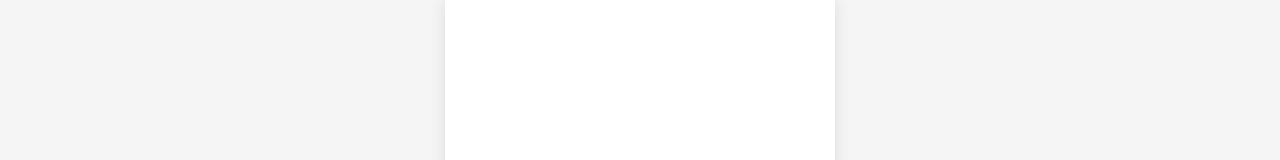
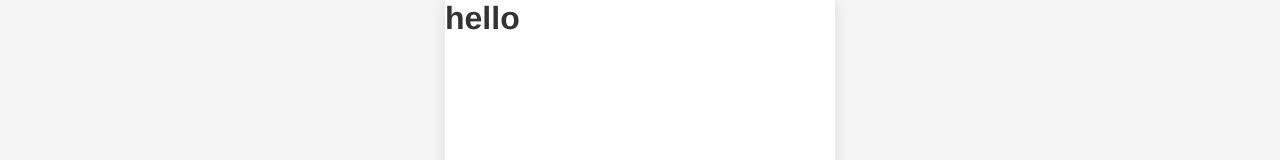
Before and after one commit to butter-fly-gg/jiangjie-museum, a Vue app: page /mine in a window 1280 px wide. Shown: the top 160 px of the page. Built offline with nearby package versions, Linux system fonts and the light colour scheme.

Commit message:
Update MinePage.vue
修改了

```diff
--- a/src/views/MinePage.vue
+++ b/src/views/MinePage.vue
@@ -1,3 +1,3 @@
 <template>
-  <div></div>
+  <div><h1>hello</h1></div>
 </template>
```
